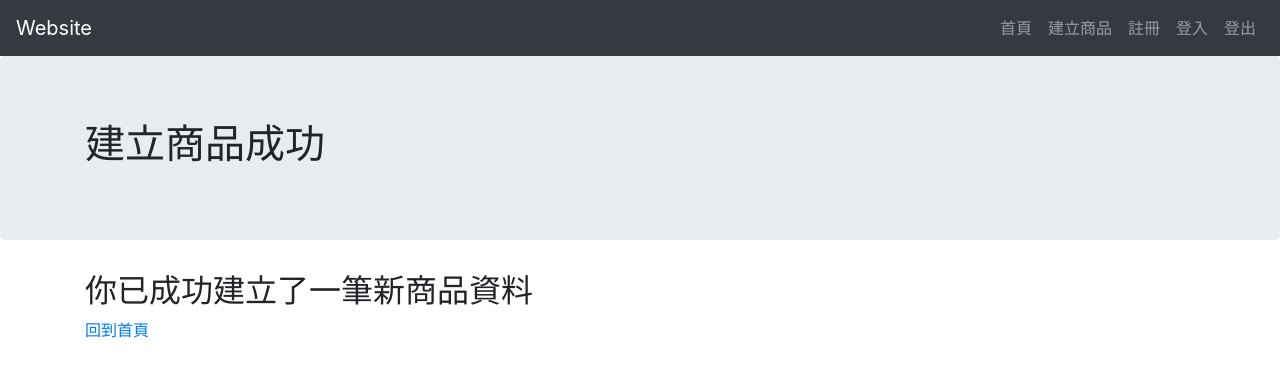
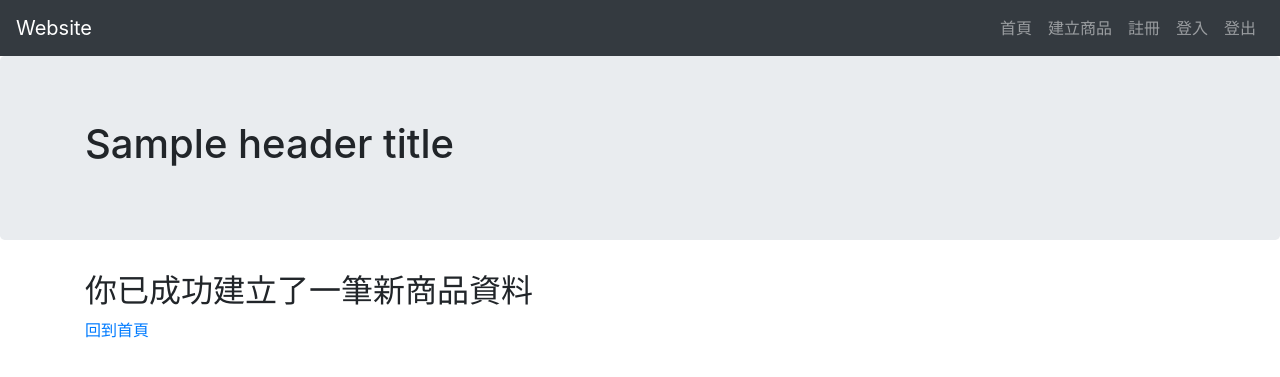
Before and after one commit to andy19910102/csie-flask-dynamic-web, a Flask app: template templates/product/create_finished.html in a window 1280 px wide. Shown: the top 377 px of the page. Run offline with Flask 2, Linux system fonts and the light colour scheme; the template is opened without the code that fills it: most values are stand-ins (such as "Sample title", 1, 10 or a date in 2020); some libraries are stand-ins or nearby versions.

Commit message:
Update template

```diff
--- a/app.py
+++ b/app.py
@@ -9,6 +9,7 @@ import datetime
 # https://firebase.google.com/docs/firestore/quickstart
 
 app = Flask(__name__)
+app.config['SEND_FILE_MAX_AGE_DEFAULT'] = 0
 
 # TODO: 設定應用程式的SECRET_KEY
 
@@ -17,7 +18,9 @@ app = Flask(__name__)
 def index_page():
     # TODO: 取得資料庫的商品列表資料
     # 首頁路由
-    return render_template('index.html')
+    return render_template('index.html',
+                           header_title="首頁"
+                           )
 
 
 @app.route('/product/create')
@@ -29,20 +32,26 @@ def create_product_page():
     # TODO: 設定表單送出後的處理
 
     # TODO: 將新商品的資料儲存在session內以便下個頁面可顯示新資料
-    return render_template('product/create.html')
+    return render_template('product/create.html',
+                           header_title="建立商品"
+                           )
 
 
 @app.route('/product/create-finished')
 def create_finished_page():
     # 商品建立成功的路由
-    return render_template('product/create_finished.html')
+    return render_template('product/create_finished.html',
+                           header_title="商品建立完成"
+                           )
 
 
 @app.route('/product/<pid>/show')
 def show_product_page():
     # 商品詳情頁的路由
     # TODO: 取得資料庫指定pid的商品資料
-    return render_template('product/show.html')
+    return render_template('product/show.html',
+                           header_title="商品詳情"
+                           )
 
 
 @app.route('/product/<pid>/edit')
@@ -51,7 +60,9 @@ def edit_product_page():
     # TODO: 取得資料庫指定pid的商品資料
     # TODO: 建立編輯商品表單的實例
     # TODO: 建立刪除商品表單的實例
-    return render_template('product/edit.html')
+    return render_template('product/edit.html',
+                           header_title="編輯商品"
+                           )
 
 
 if __name__ == '__main__':
--- a/templates/index.html
+++ b/templates/index.html
@@ -1,10 +1,5 @@
 {% extends 'shared/layout.html' %}
 {% block body %}
-<header class="jumbotron">
-    <div class="container">
-        <h1>首頁</h1>
-    </div>
-</header>
 <section>
     <div class="container">
         <h2>產品列表</h2>
--- a/templates/product/create.html
+++ b/templates/product/create.html
@@ -1,10 +1,5 @@
 {% extends 'shared/layout.html' %}
 {% block body %}
-<header class="jumbotron">
-    <div class="container">
-        <h1>建立商品</h1>
-    </div>
-</header>
 <section>
     <div class="container py-5">
         <h2>填寫下方的表單建立商品</h2>
--- a/templates/product/create_finished.html
+++ b/templates/product/create_finished.html
@@ -1,10 +1,5 @@
 {% extends 'shared/layout.html' %}
 {% block body %}
-<header class="jumbotron">
-    <div class="container">
-        <h1>建立商品成功</h1>
-    </div>
-</header>
 <section>
     <div class="container">
         <h2>你已成功建立了一筆新商品資料</h2>
--- a/templates/product/edit.html
+++ b/templates/product/edit.html
@@ -1,10 +1,5 @@
 {% extends 'shared/layout.html' %}
 {% block body %}
-<header class="jumbotron">
-    <div class="container">
-        <h1>更新商品</h1>
-    </div>
-</header>
 <section>
     <div class="container py-5">
         <h2>填寫下方的表單更新商品</h2>
--- a/templates/product/show.html
+++ b/templates/product/show.html
@@ -1,7 +1,9 @@
 {% extends 'shared/layout.html' %}
 {% block body %}
 <!-- TODO: 顯示商品詳細資料 -->
-<div class="container">
+<section>
+    <div class="container">
 
-</div>
+    </div>
+</section>
 {% endblock %}
--- a/templates/shared/layout.html
+++ b/templates/shared/layout.html
@@ -49,6 +49,12 @@
     {% include 'shared/login_modal.html' %}
     {% include 'shared/sign_up_modal.html' %}
     <!-- modals end -->
+
+    <header class="jumbotron">
+        <div class="container">
+            <h1>{{ header_title }}</h1>
+        </div>
+    </header>
     <!-- body block -->
     {% block body %}
 
```
